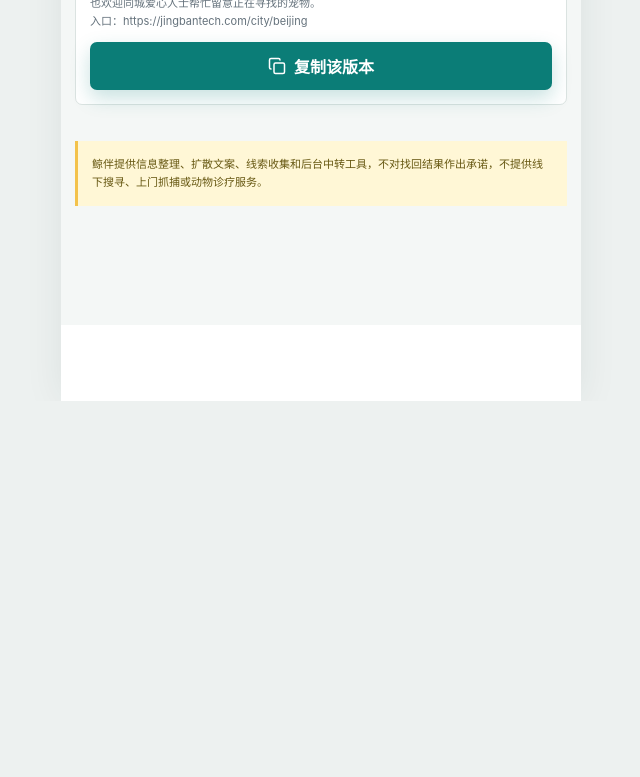
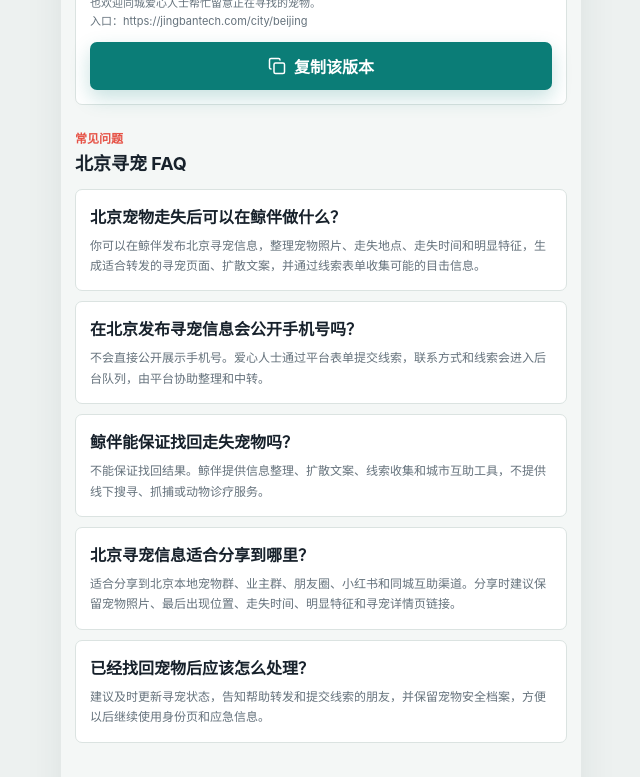
Before and after one commit to yukizhang31666/jingban-pet-rescue, a Next.js app: page /city/beijing in a window 1280 px wide. Shown: the part 2220-2997 px from the top of the page, without its empty margins (319-959 px from the left). Before the commit the page ends 2621 px from the top, so only its background shows below. Built offline with nearby package versions, Linux system fonts and the light colour scheme; no server answers; the database is empty.

Commit message:
Enhance city SEO structured data

```diff
--- a/pnpm-workspace.yaml
+++ b/pnpm-workspace.yaml
@@ -1,6 +1,6 @@
 allowBuilds:
-  sharp: set this to true or false
-  unrs-resolver: set this to true or false
+  sharp: true
+  unrs-resolver: true
 ignoredBuiltDependencies:
   - sharp
   - unrs-resolver
--- a/src/app/city/[city]/page.tsx
+++ b/src/app/city/[city]/page.tsx
@@ -6,6 +6,7 @@ import { MobileShell } from "@/components/mobile-shell";
 import { findCity } from "@/lib/cities";
 import { getDb, type LostRow } from "@/lib/db";
 import { formatDateTime, formatLocation } from "@/lib/format";
+import { createBreadcrumbJsonLd, createCollectionPageJsonLd, createFaqJsonLd, serializeJsonLd } from "@/lib/seo";
 import { siteConfig } from "@/lib/site-config";
 import { CopyLostTextButton } from "@/app/lost/[id]/copy-lost-text-button";
 
@@ -53,13 +54,40 @@ export default async function CityPage({ params }: { params: Promise<{ city: str
   const statusLabels: Record<string, string> = { searching: "寻找中", lead: "疑似有线索" };
   const cityName = city.name?.trim() || "本地";
   const cityUrl = `${siteConfig.url}/city/${city.slug}`;
-  const pageStructuredData = {
-    "@context": "https://schema.org",
-    "@type": "WebPage",
+  const pageDescription = `${cityName}宠物走失发布与城市互助页面`;
+  const collectionJsonLd = createCollectionPageJsonLd({
     name: `${cityName}寻宠`,
-    url: `${siteConfig.url}/city/${city.slug}`,
-    description: `${cityName}宠物走失发布与城市互助页面`,
-  };
+    url: cityUrl,
+    description: pageDescription,
+  });
+  const breadcrumbJsonLd = createBreadcrumbJsonLd([
+    { name: "首页", url: siteConfig.url },
+    { name: "城市寻宠", url: cityUrl },
+    { name: `${cityName}寻宠`, url: cityUrl },
+  ]);
+  const cityFaqs = [
+    {
+      question: `${cityName}宠物走失后可以在鲸伴做什么？`,
+      answer: `你可以在鲸伴发布${cityName}寻宠信息，整理宠物照片、走失地点、走失时间和明显特征，生成适合转发的寻宠页面、扩散文案，并通过线索表单收集可能的目击信息。`,
+    },
+    {
+      question: `在${cityName}发布寻宠信息会公开手机号吗？`,
+      answer: "不会直接公开展示手机号。爱心人士通过平台表单提交线索，联系方式和线索会进入后台队列，由平台协助整理和中转。",
+    },
+    {
+      question: "鲸伴能保证找回走失宠物吗？",
+      answer: "不能保证找回结果。鲸伴提供信息整理、扩散文案、线索收集和城市互助工具，不提供线下搜寻、抓捕或动物诊疗服务。",
+    },
+    {
+      question: `${cityName}寻宠信息适合分享到哪里？`,
+      answer: `适合分享到${cityName}本地宠物群、业主群、朋友圈、小红书和同城互助渠道。分享时建议保留宠物照片、最后出现位置、走失时间、明显特征和寻宠详情页链接。`,
+    },
+    {
+      question: "已经找回宠物后应该怎么处理？",
+      answer: "建议及时更新寻宠状态，告知帮助转发和提交线索的朋友，并保留宠物安全档案，方便以后继续使用身份页和应急信息。",
+    },
+  ];
+  const faqJsonLd = createFaqJsonLd(cityFaqs);
   const cityShareTexts = [
     {
       title: "微信群版",
@@ -77,7 +105,9 @@ export default async function CityPage({ params }: { params: Promise<{ city: str
 
   return (
     <MobileShell>
-      <script type="application/ld+json" dangerouslySetInnerHTML={{ __html: JSON.stringify(pageStructuredData).replace(/</g, "\\u003c") }} />
+      <script type="application/ld+json" dangerouslySetInnerHTML={{ __html: serializeJsonLd(collectionJsonLd) }} />
+      <script type="application/ld+json" dangerouslySetInnerHTML={{ __html: serializeJsonLd(breadcrumbJsonLd) }} />
+      <script type="application/ld+json" dangerouslySetInnerHTML={{ __html: serializeJsonLd(faqJsonLd) }} />
       <div className="lost-network-page">
         <header className="lost-network-heading">
           <span><Radio size={14} /> 全国城市寻宠协作网络</span>
@@ -201,6 +231,23 @@ export default async function CityPage({ params }: { params: Promise<{ city: str
           </div>
         </section>
 
+        <section className="lost-network-section" style={{ paddingTop: 0 }} aria-labelledby="city-faq-title">
+          <div className="section-heading compact">
+            <div>
+              <span>常见问题</span>
+              <h2 id="city-faq-title">{cityName}寻宠 FAQ</h2>
+            </div>
+          </div>
+          <div style={{ display: "grid", gap: 10 }}>
+            {cityFaqs.map((faq) => (
+              <article key={faq.question} style={{ padding: 14, background: "#fff", border: "1px solid var(--line)", borderRadius: 7 }}>
+                <h3 style={{ margin: "0 0 8px", fontSize: 16 }}>{faq.question}</h3>
+                <p style={{ margin: 0, color: "var(--muted)", fontSize: 12, lineHeight: 1.7 }}>{faq.answer}</p>
+              </article>
+            ))}
+          </div>
+        </section>
+
         <aside style={{ margin: 14, padding: 14, color: "#665711", background: "#fff7d6", borderLeft: "3px solid var(--yellow)", fontSize: 11, lineHeight: 1.65 }}>
           鲸伴提供信息整理、扩散文案、线索收集和后台中转工具，不对找回结果作出承诺，不提供线下搜寻、上门抓捕或动物诊疗服务。
         </aside>
--- a/src/lib/seo.ts
+++ b/src/lib/seo.ts
@@ -1,4 +1,20 @@
 import { siteConfig } from "@/lib/site-config";
+
+type BreadcrumbItem = {
+  name: string;
+  url: string;
+};
+
+type FaqItem = {
+  question: string;
+  answer: string;
+};
+
+type CollectionPageOptions = {
+  name: string;
+  description: string;
+  url: string;
+};
 
 export function createWebPageJsonLd(name: string, path: string, description: string) {
   return {
@@ -10,6 +26,50 @@ export function createWebPageJsonLd(name: string, path: string, description: str
   };
 }
 
+export function createBreadcrumbJsonLd(items: BreadcrumbItem[]) {
+  return {
+    "@context": "https://schema.org",
+    "@type": "BreadcrumbList",
+    itemListElement: items.map((item, index) => ({
+      "@type": "ListItem",
+      position: index + 1,
+      name: item.name,
+      item: item.url,
+    })),
+  };
+}
+
+export function createFaqJsonLd(faqs: FaqItem[]) {
+  return {
+    "@context": "https://schema.org",
+    "@type": "FAQPage",
+    mainEntity: faqs.map((faq) => ({
+      "@type": "Question",
+      name: faq.question,
+      acceptedAnswer: {
+        "@type": "Answer",
+        text: faq.answer,
+      },
+    })),
+  };
+}
+
+export function createCollectionPageJsonLd({ name, description, url }: CollectionPageOptions) {
+  return {
+    "@context": "https://schema.org",
+    "@type": "CollectionPage",
+    name,
+    description,
+    url,
+    isPartOf: {
+      "@type": "WebSite",
+      name: siteConfig.name,
+      url: siteConfig.url,
+    },
+    about: ["宠物走失", "寻宠", "城市互助"],
+  };
+}
+
 export function serializeJsonLd(value: object) {
   return JSON.stringify(value).replace(/</g, "\\u003c");
 }
```
